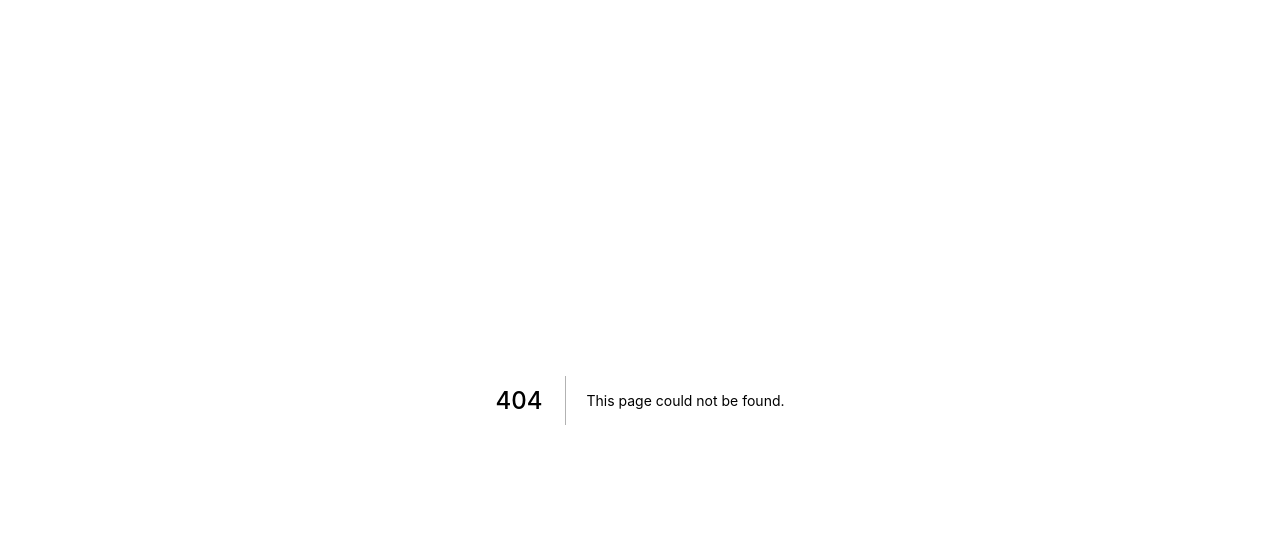
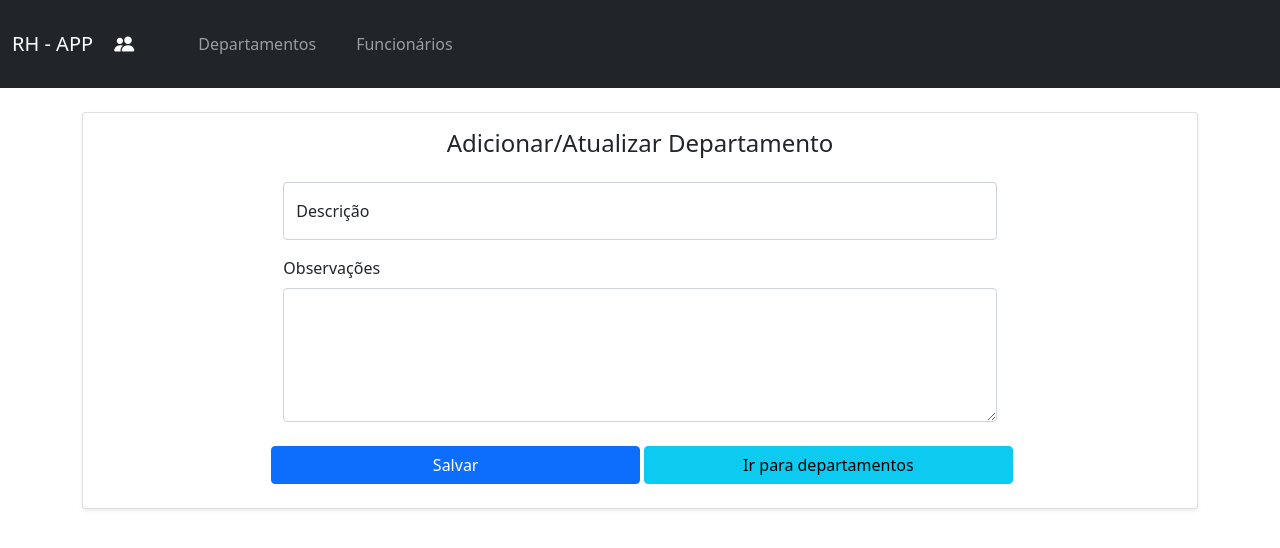
Before and after one commit to thiagobrsouza-edu/rh-app, a Next.js app in the folder app/: page /departments/add in a window 1280 px wide. Before the commit this address had no page. Shown: the top 548 px of the page. Built offline with nearby package versions, Linux system fonts and the light colour scheme.

Commit message:
Creating a form for department

```diff
--- /dev/null
+++ b/app/src/components/common/InputForm.tsx
@@ -0,0 +1,25 @@
+import { InputHTMLAttributes } from "react";
+
+interface InputFormProps extends InputHTMLAttributes<HTMLInputElement> {
+  label?: string;
+  id?: string;
+  xs?: string;
+  sm?: string;
+  md?: string;
+  lg?: string;
+  xl?: string;
+  xxl?: string;
+  type?: string;
+}
+
+export const InputForm: React.FC<InputFormProps> = ({ label, id, xs, sm, md, lg, xl, xxl, type, ...props }) => {
+  return (
+    <div className={`col-xs-${xs} col-sm-${sm} col-md-${md} col-lg-${lg}
+    col-xl-${xl} col-xxl-${xxl}`}>
+      <div className="form-floating mb-3">
+        <input className="form-control" type={type}  id={id} {...props} />
+        <label htmlFor={id}>{label}</label>
+      </div>
+    </div>
+  )
+}
--- /dev/null
+++ b/app/src/components/common/TextAreaForm.tsx
@@ -0,0 +1,23 @@
+import { TextareaHTMLAttributes } from "react";
+
+interface TextAreaFormProps extends TextareaHTMLAttributes<HTMLTextAreaElement> {
+  label?: string;
+  id?: string;
+  xs?: string;
+  sm?: string;
+  md?: string;
+  lg?: string;
+  xl?: string;
+  xxl?: string;
+}
+
+export const TextAreaForm: React.FC<TextAreaFormProps> = ({ label, id, xs, sm, md, lg, xl, xxl, ...props }) => {
+  return (
+    <>
+      <div className={`col-xs-${xs} col-sm-${sm} col-md-${md} col-lg-${lg} col-xl-${xl} col-xxl-${xxl}`}>
+      <label htmlFor={id} className="form-label">{label}</label>
+        <textarea id={id} cols={30} rows={5} className="form-control" {...props}></textarea>
+      </div>
+    </>
+  )
+}
--- /dev/null
+++ b/app/src/components/departments/FormDepartment.tsx
@@ -0,0 +1,41 @@
+import Link from "next/link"
+import { ChangeEvent, useState } from "react"
+import { IDepartment } from "../../api/departments/IDepartment"
+import { InputForm } from "../common/InputForm"
+import { TextAreaForm } from "../common/TextAreaForm"
+
+export const FormDepartment: React.FC = () => {
+
+  const [department, setDepartment] = useState<IDepartment>({
+    description: '', notes: ''
+  });
+
+  const handleInputChange = (event: ChangeEvent<HTMLInputElement | HTMLTextAreaElement>) => {
+    const {id, value} = event.target;
+    setDepartment({...department, [id]: value});
+  }
+
+  const submit = (event: ChangeEvent<HTMLFormElement>) => {
+    event.preventDefault();
+    console.log(department);
+  }
+
+  return (
+    <form className="mt-4" onSubmit={submit}>
+      <div className="row justify-content-center">
+        <InputForm label="Descrição" placeholder="Descrição" xxl="8" xl="8" md="8" sm="12" xs="12"
+        id="description" value={department.description} onChange={handleInputChange} />
+      </div>
+      <div className="row justify-content-center">
+        <TextAreaForm label="Observações" xxl="8" xl="8" md="8" sm="12" xs="12"
+        id="notes" value={department.notes} onChange={handleInputChange} />
+      </div>
+      <div className="mt-4 row justify-content-center">
+        <button type="submit" className="ms-1 mb-2 col-sm-4 col-sm-4 btn col-xs-12 btn-primary">Salvar</button>
+        <Link href={'/departments'}>
+          <button className="ms-1 mb-2 col-sm-4 col-sm-4 col-xs-12 btn btn-info">Ir para departamentos</button>
+        </Link>
+      </div>
+    </form>
+  )
+}
--- a/app/src/components/departments/TableDepartments.tsx
+++ b/app/src/components/departments/TableDepartments.tsx
@@ -10,7 +10,6 @@ export const TableDepartments: React.FC = () => {
 
   useEffect(() => {
     service.list().then((response: AxiosResponse) => {
-      console.log(response.data);
       setDepartments(response.data);
     });
   }, []);
--- a/app/src/components/layout/Layout.tsx
+++ b/app/src/components/layout/Layout.tsx
@@ -14,9 +14,7 @@ export const Layout: React.FC<LayoutProps> = ({title, children}) => {
         <div className="card shadow-sm">
           <div className="card-body">
             <h4 className="card-title text-center">{title}</h4>
-            <div className="text-center">
-              {children}
-            </div>
+            {children}
           </div>
         </div>
       </aside>
--- /dev/null
+++ b/app/src/pages/departments/add.tsx
@@ -0,0 +1,13 @@
+import { NextPage } from "next";
+import { FormDepartment } from "../../components/departments/FormDepartment";
+import { Layout } from "../../components/layout/Layout";
+
+const Add: NextPage = () => {
+  return (
+    <Layout title="Adicionar/Atualizar Departamento">
+      <FormDepartment />
+    </Layout>
+  )
+}
+
+export default Add;
```
